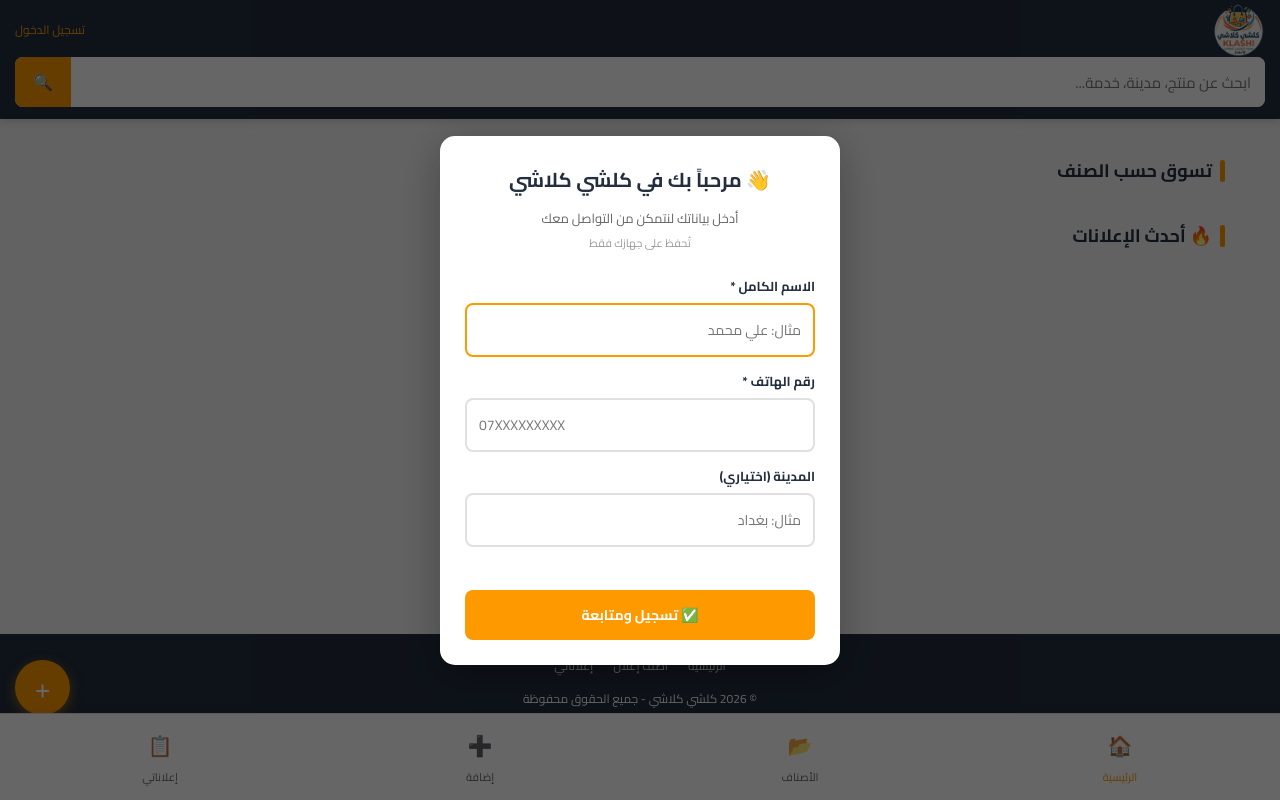
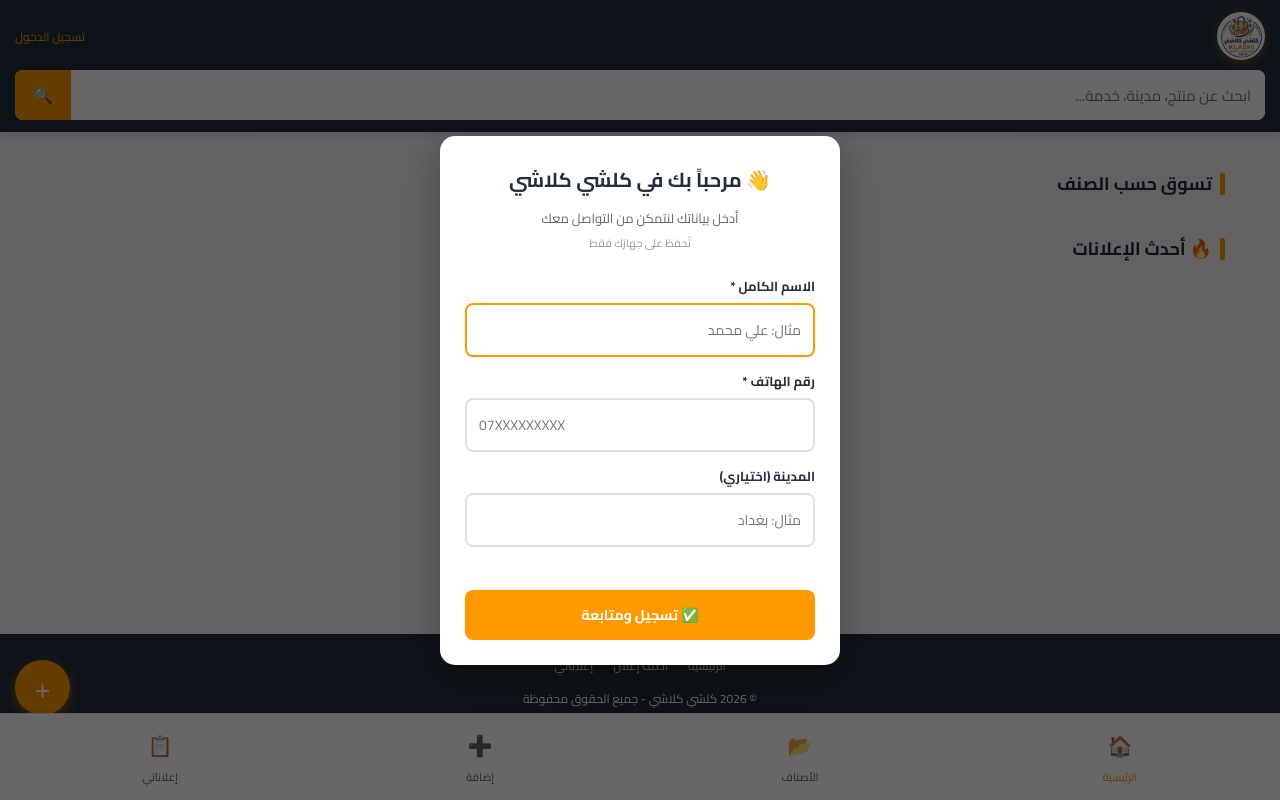
Before and after one commit to muhannadrose2015-png/kulshi-kulashi, a plain HTML site: page index.html in a window 1280 px wide. Drawn offline with Linux system fonts and the light colour scheme.

Commit message:
Update style.css

```diff
--- a/css/style.css
+++ b/css/style.css
@@ -62,12 +62,20 @@ body {
 }
 
 .logo img {
-  height: 55px;
-  width: auto;
+  height: 48px;
+  width: 48px;
   display: block;
-  margin: -10px 0;
+  border-radius: 50%;
   object-fit: cover;
-  border-radius: 8px;
+  background: white;
+  padding: 2px;
+  box-shadow: 0 2px 8px rgba(255, 153, 0, 0.4);
+  transition: 0.3s;
+}
+
+.logo img:hover {
+  box-shadow: 0 4px 14px rgba(255, 153, 0, 0.6);
+  transform: scale(1.05);
 }
 
 .header-user {
```
